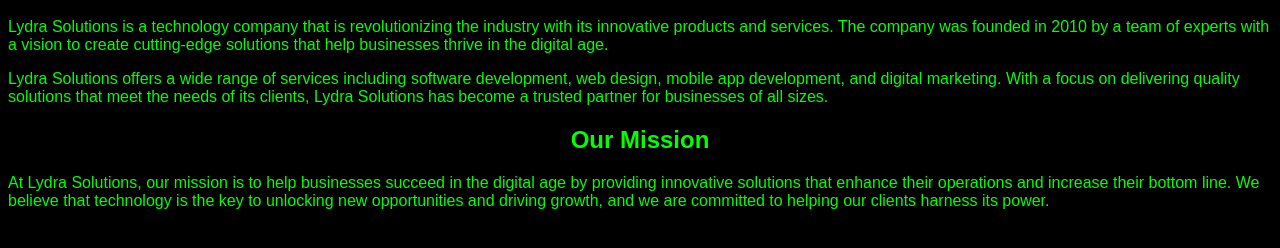
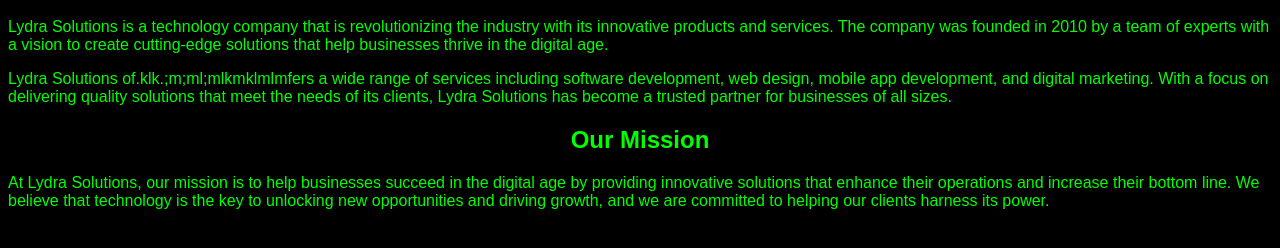
Before and after one commit to Lydrax/lydrax.github.io, a plain HTML site: page index.html in a window 1280 px wide. Shown: the part 302-550 px from the top of the page. Drawn offline with Linux system fonts and the light colour scheme.

Commit message:
Update index.html

```diff
--- a/index.html
+++ b/index.html
@@ -21,7 +21,7 @@
 	<p>This is a picture of a car.</p>
 	<h1>Lydra Solutions</h1>
 	<p>Lydra Solutions is a technology company that is revolutionizing the industry with its innovative products and services. The company was founded in 2010 by a team of experts with a vision to create cutting-edge solutions that help businesses thrive in the digital age.</p>
-	<p>Lydra Solutions offers a wide range of services including software development, web design, mobile app development, and digital marketing. With a focus on delivering quality solutions that meet the needs of its clients, Lydra Solutions has become a trusted partner for businesses of all sizes.</p>
+	<p>Lydra Solutions of.klk.;m;ml;mlkmklmlmfers a wide range of services including software development, web design, mobile app development, and digital marketing. With a focus on delivering quality solutions that meet the needs of its clients, Lydra Solutions has become a trusted partner for businesses of all sizes.</p>
 	<h2>Our Mission</h2>
 	<p>At Lydra Solutions, our mission is to help businesses succeed in the digital age by providing innovative solutions that enhance their operations and increase their bottom line. We believe that technology is the key to unlocking new opportunities and driving growth, and we are committed to helping our clients harness its power.</p>
 </body>
```
